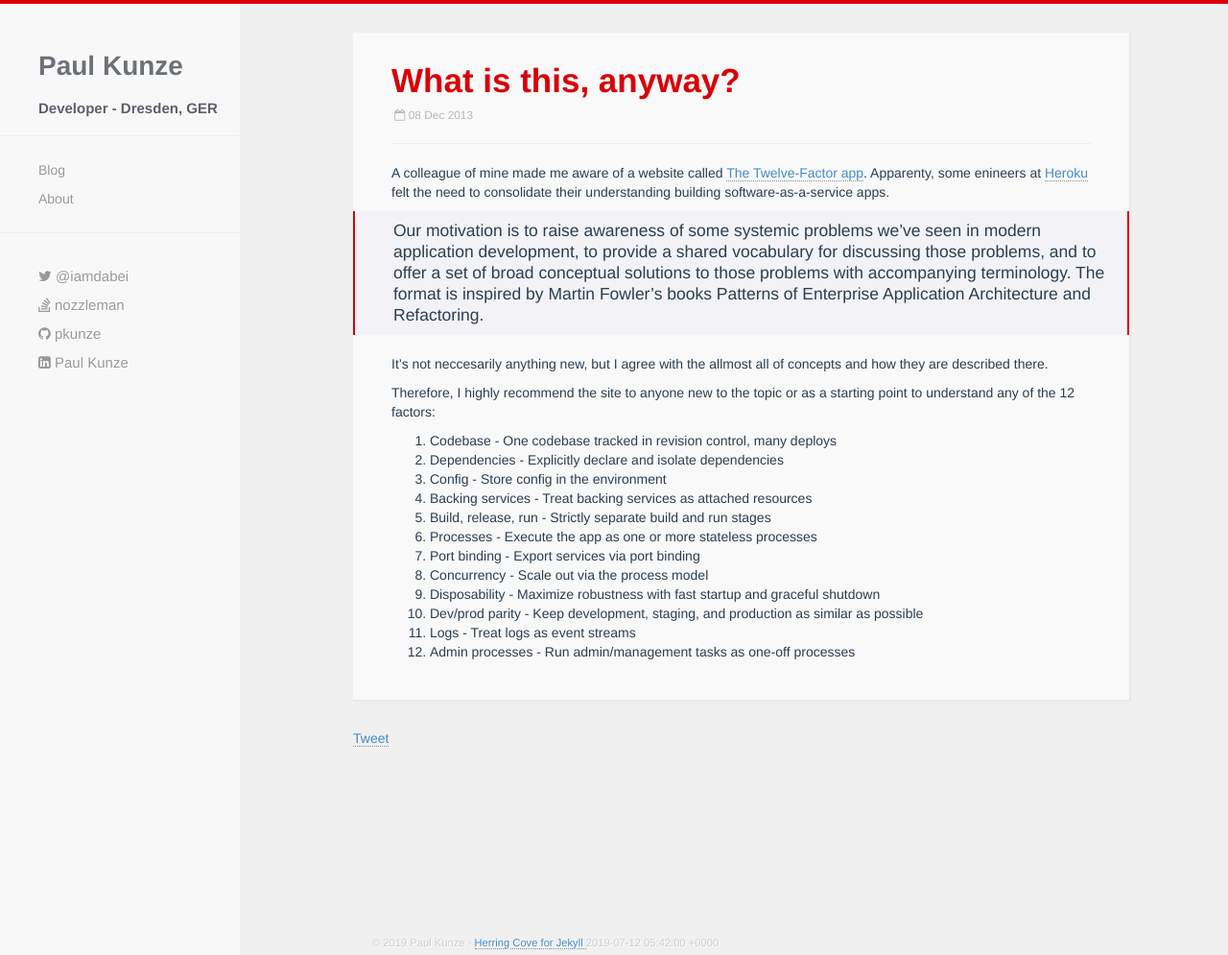
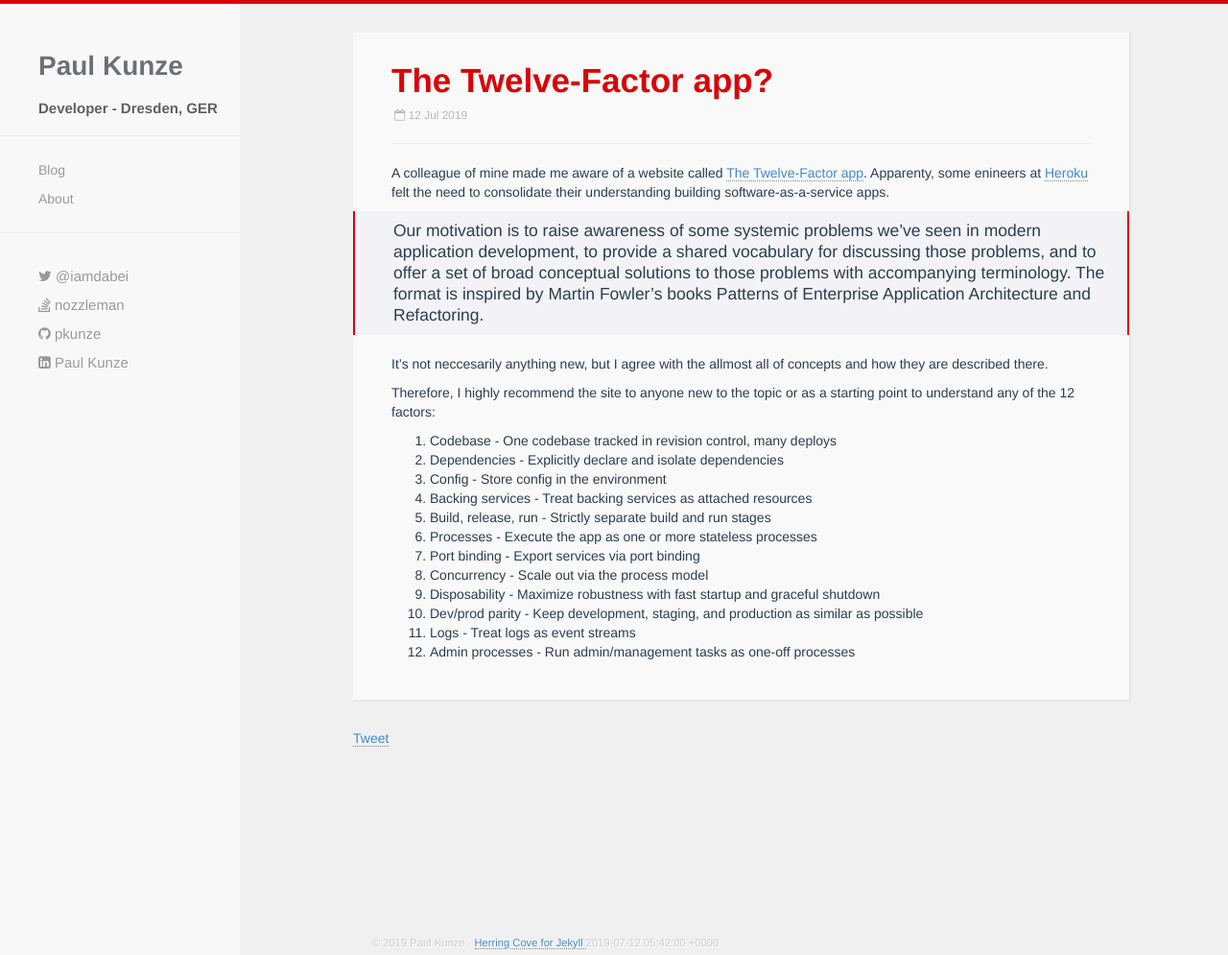
Before and after one commit to pkunze/pkunze.github.io, a Jekyll site: the page built from _posts/2019-07-12-The-Twelve-Factor-App.md, in a window 1280 px wide and 995 px high. Shown: the whole window at 96% size. Built offline with Jekyll 4.4.1, drawn with Linux system fonts in a browser that asks for light colours; nearby versions of some CDN libraries; Markdown is read by kramdown in place of the engine named in the settings; comment, search, counter and statistics services are not loaded.

Commit message:
fixed post metadata

```diff
--- a/_posts/2019-07-12-The-Twelve-Factor-App.md
+++ b/_posts/2019-07-12-The-Twelve-Factor-App.md
@@ -1,6 +1,6 @@
 ---
-title: What is this, anyway?
-date: 2013-12-08 19:55:16
+title: The Twelve-Factor app?
+date: 2019-07-12 06:23:16
 categories: weblog cloud devops scaling
 ---
 
```
